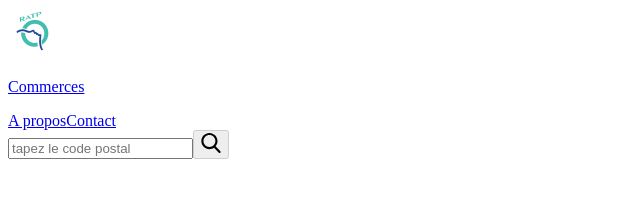
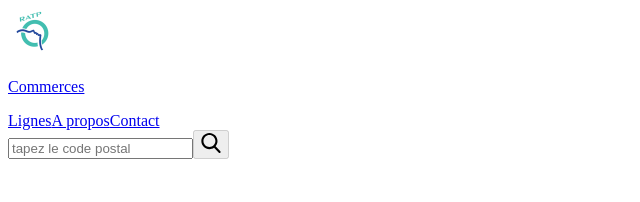
Before and after one commit to AndrewJBateman/angular-tailwind-ratp, an Angular app: page / in a window 1280 px wide. Shown: the top 202 px of the page, without its empty margins (0-640 px from the left). Built offline with nearby package versions, Linux system fonts and the light colour scheme.

Commit message:
refactor: github service moved to its module

```diff
--- a/src/app/components/contact/contact.component.ts
+++ b/src/app/components/contact/contact.component.ts
@@ -1,7 +1,7 @@
 import { Component, OnInit } from '@angular/core';
 import { Observable } from 'rxjs';
-import { User } from 'src/app/models/user';
-import { GithubService } from '../../services/github.service';
+import { User } from './models/user';
+import { GithubService } from './services/github.service';
 
 @Component({
   selector: 'app-contact',
--- a/src/app/services/github.service.ts
+++ b/src/app/components/contact/services/github.service.ts
@@ -18,10 +18,7 @@ export class GithubService {
     return this.http.get<User>(userSearchUrl).pipe(
       take(1),
       catchError((err) => {
-        return throwError(
-          'There was a problem fetching data from Github API, error: ',
-          err
-        );
+        throw "error in getting API data. Details: " + err;
       })
     );
   }
--- a/src/app/components/nav/nav.component.html
+++ b/src/app/components/nav/nav.component.html
@@ -27,6 +27,13 @@
   <!--navbar RHS-->
   <div class="self-center">
     <a
+    class="nav-right nav-link"
+    aria-label="ratp nav link"
+    routerLink="/ratp"
+    routerLinkActive="nav-link-active"
+    >Lignes</a
+  >
+    <a
       class="nav-right nav-link"
       aria-label="about nav link"
       routerLink="/about"
```
Also changed, not shown: src/app/components/contact/models/user.ts (renamed from src/app/models/user.ts), 1 other file (tests, documents, lock files or other folders).
